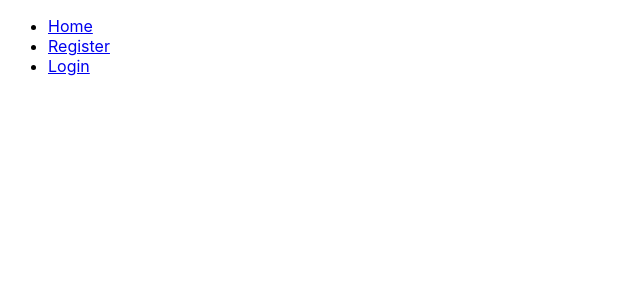
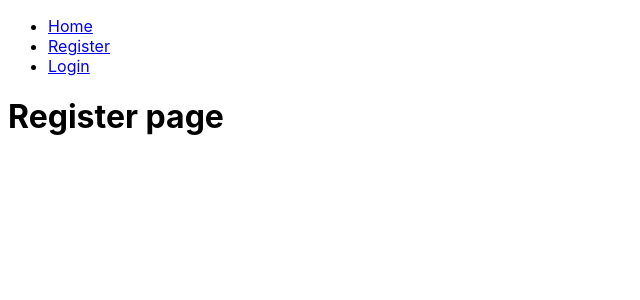
Before and after one commit to AlexeyGrk/goit-react-hw-08-phonebook, a React (Create React App) app: page /register in a window 1280 px wide. Shown: the top 300 px of the page, without its empty margins (0-640 px from the left). Built offline with nearby package versions, Linux system fonts and the light colour scheme.

Commit message:
add small bgfx

```diff
--- a/src/App.js
+++ b/src/App.js
@@ -17,16 +17,20 @@
               <NavLink to="/">Home</NavLink>
             </li>
             <li>
-              <NavLink to="/about">Register</NavLink>
+              <NavLink to="/register">Register</NavLink>
             </li>
             <li>
-              <NavLink to="/users">Login</NavLink>
+              <NavLink to="/login">Login</NavLink>
             </li>
           </ul>
         </nav>
         <Switch>
-          <Route path="/about">{/* <About /> */}</Route>
-          <Route path="/users">{/* <Users /> */}</Route>
+          <Route path="/register">
+            <h1>Register page</h1>
+          </Route>
+          <Route path="/login">
+            <h1>Login page</h1>
+          </Route>
           <Route path="/" exact>
             <Phonebook />
           </Route>
```
